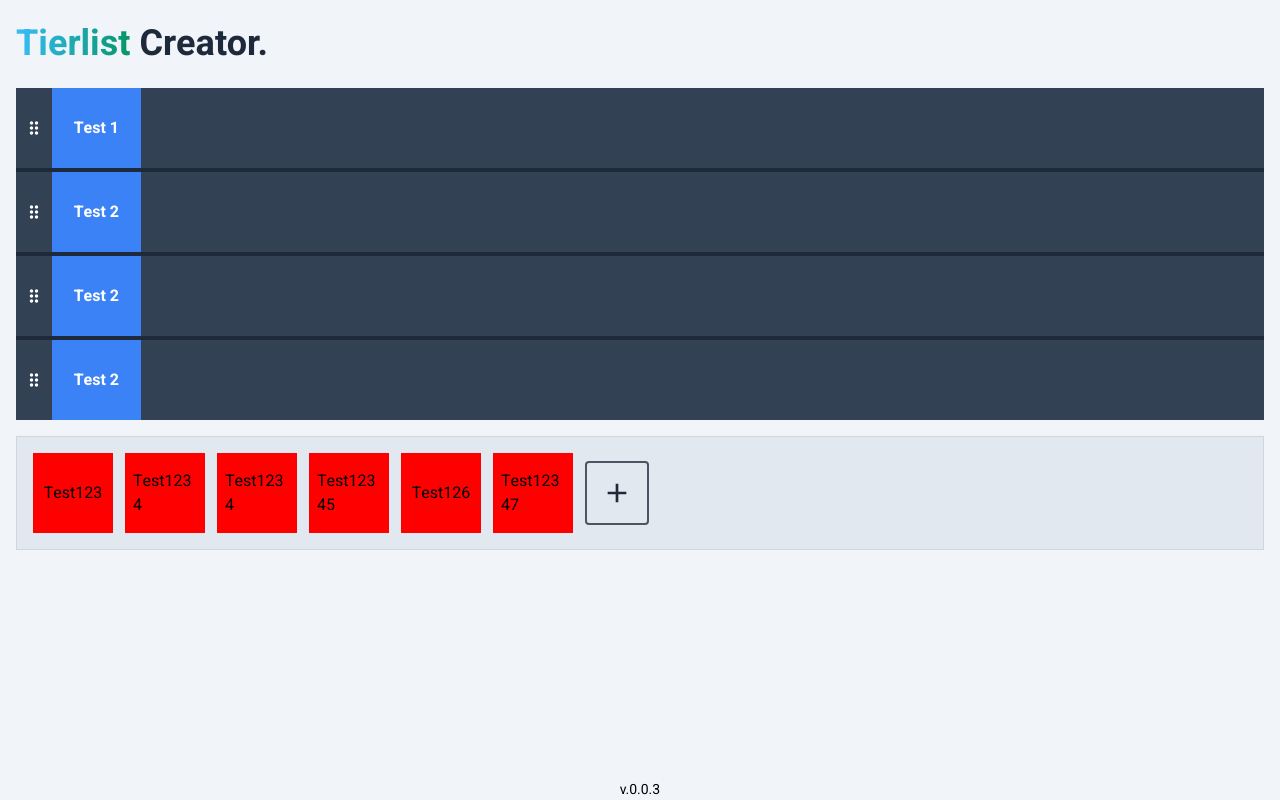
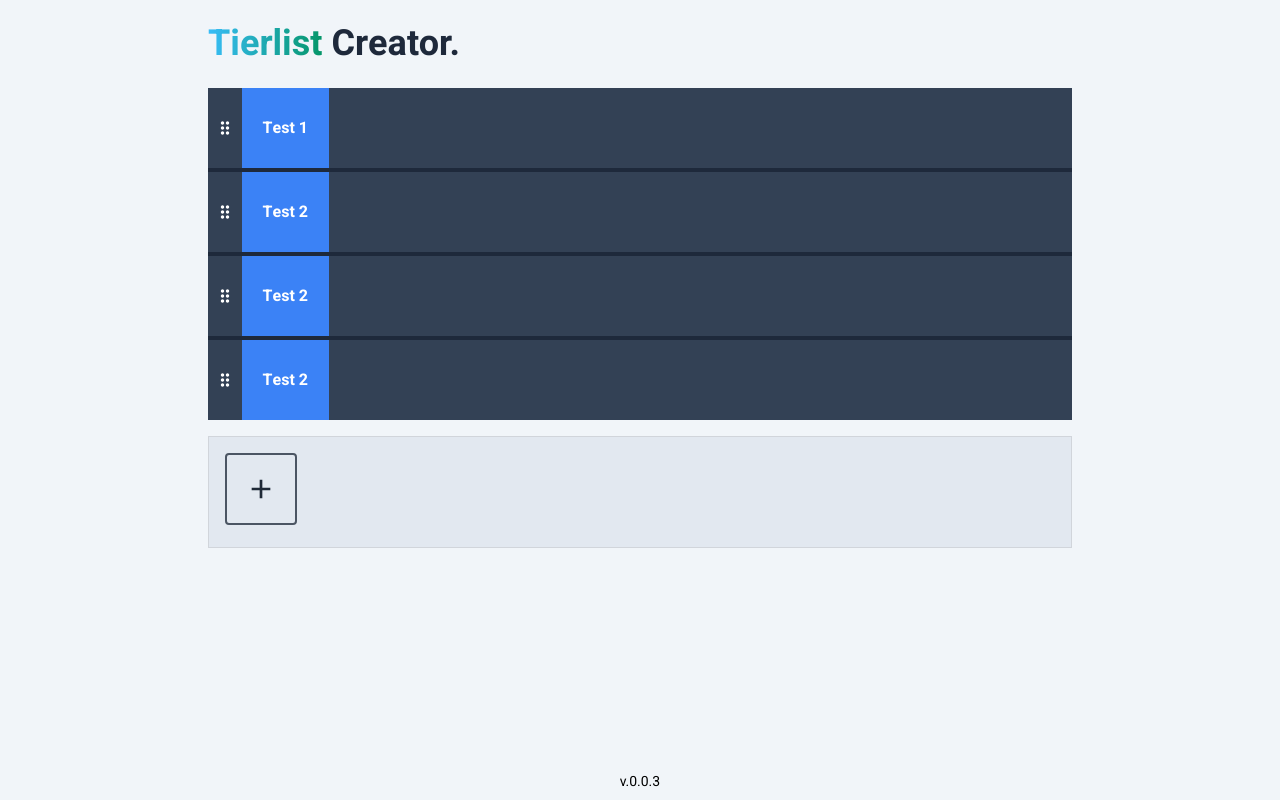
Before and after one commit to atlars/tier-list, a Vue app: page / in a window 1280 px wide. Built offline with nearby package versions, Linux system fonts and the light colour scheme.

Commit message:
feature: uuids for elements and other improvements

```diff
--- a/package.json
+++ b/package.json
@@ -3,7 +3,7 @@
   "version": "0.0.0",
   "private": true,
   "scripts": {
-    "dev": "vite",
+    "dev": "vite --host 0.0.0.0",
     "build": "run-p type-check \"build-only {@}\" --",
     "preview": "vite preview",
     "build-only": "vite build",
@@ -14,6 +14,7 @@
   "dependencies": {
     "@vueuse/core": "^10.6.1",
     "pinia": "^2.1.7",
+    "uuid": "^9.0.1",
     "vue": "^3.3.4",
     "vue-router": "^4.2.5",
     "vuedraggable": "^4.1.0"
@@ -22,6 +23,7 @@
     "@rushstack/eslint-patch": "^1.3.3",
     "@tsconfig/node18": "^18.2.2",
     "@types/node": "^18.18.5",
+    "@types/uuid": "^9.0.7",
     "@vitejs/plugin-vue": "^4.4.0",
     "@vue/eslint-config-prettier": "^8.0.0",
     "@vue/eslint-config-typescript": "^12.0.0",
--- a/src/App.vue
+++ b/src/App.vue
@@ -3,7 +3,7 @@ import TierList from './views/TierList.vue'
 </script>
 
 <template>
-  <div class="flex flex-col min-h-screen mx-4">
+  <div class="flex flex-col min-h-screen mx-4 md:mx-12 xl:mx-52">
     <main class="flex-1">
       <h1 class="my-6 text-4xl font-bold text-slate-800">
         <span class="bg-gradient-to-r from-sky-400 to-emerald-600 bg-clip-text text-transparent"
@@ -13,6 +13,6 @@ import TierList from './views/TierList.vue'
       </h1>
       <TierList />
     </main>
-    <footer class=" font-thin text-sm text-center">v.0.0.3</footer>
+    <footer class="font-thin text-sm text-center my-2">v.0.0.3</footer>
   </div>
 </template>
--- a/src/components/ContextMenu.vue
+++ b/src/components/ContextMenu.vue
@@ -93,13 +93,13 @@ defineExpose({
         <a
           class="px-4 py-2 hover:bg-gray-100 dark:hover:bg-gray-600 dark:hover:text-white"
           :class="{ 'flex items-center justify-start gap-1 ': item.icon }"
-          @click="menuItemClicked(item.name)"
+          @click.prevent="menuItemClicked(item.name)"
         >
           <span v-if="item.icon === 'edit'">
             <svg
               xmlns="http://www.w3.org/2000/svg"
               viewBox="0 -960 960 960"
-              class="h-5 w-5 fill-gray-800"
+              class="h-5 w-5 fill-gray-800 dark:fill-white"
             >
               <path
                 d="M200-200h57l391-391-57-57-391 391v57Zm-80 80v-170l528-527q12-11 26.5-17t30.5-6q16 0 31 6t26 18l55 56q12 11 17.5 26t5.5 30q0 16-5.5 30.5T817-647L290-120H120Zm640-584-56-56 56 56Zm-141 85-28-29 57 57-29-28Z"
@@ -110,7 +110,7 @@ defineExpose({
             <svg
               xmlns="http://www.w3.org/2000/svg"
               viewBox="0 -960 960 960"
-              class="h-5 w-5 fill-gray-800"
+              class="h-5 w-5 fill-gray-800 dark:fill-white"
             >
               <path
                 d="M280-120q-33 0-56.5-23.5T200-200v-520h-40v-80h200v-40h240v40h200v80h-40v520q0 33-23.5 56.5T680-120H280Zm400-600H280v520h400v-520ZM360-280h80v-360h-80v360Zm160 0h80v-360h-80v360ZM280-720v520-520Z"
--- a/src/components/ElementDialog.vue
+++ b/src/components/ElementDialog.vue
@@ -2,6 +2,7 @@
 import type { TierElementData } from '@/views/TierList.vue'
 import { onClickOutside } from '@vueuse/core'
 import { ref } from 'vue'
+import { v4 as uuid } from 'uuid';
 
 const isVisible = ref(false)
 const modal = ref<HTMLElement | null>(null)
@@ -13,11 +14,11 @@ const editElement = ref(false)
 
 function open(element?: TierElementData) {
   editElement.value = element != undefined
-  console.log(editElement.value)
   tierElement.value = {
     ...templateElement,
     ...element
   }
+  if(!editElement.value) tierElement.value.id = uuid()
   isVisible.value = true
 }
 
@@ -96,7 +97,7 @@ defineExpose({
                   class="rounded-e-0 inline-flex items-center rounded-s-md border border-gray-300 bg-gray-200 px-3 text-sm text-gray-900 dark:border-gray-600 dark:bg-gray-600 dark:text-gray-400"
                 >
                   <svg
-                    class="h-6 w-6 fill-gray-600"
+                    class="h-6 w-6 fill-gray-600 dark:fill-white"
                     xmlns="http://www.w3.org/2000/svg"
                     viewBox="0 -960 960 960"
                   >
@@ -112,7 +113,7 @@ defineExpose({
                   v-model="tierElement.imageUrl"
                 />
               </div>
-              <span class="px-4">or</span>
+              <span class="px-4 dark:text-white">or</span>
               <input
                 id="style1"
                 class="h-12 w-12 cursor-pointer appearance-none bg-transparent"
--- a/src/views/TierList.vue
+++ b/src/views/TierList.vue
@@ -42,38 +42,7 @@ const tierRows = ref<TierRowData[]>([
   }
 ])
 
-const availableElements = ref<TierElementData[]>([
-  {
-    id: '0',
-    name: 'Test123',
-    color: '#FF0000'
-  },
-  {
-    id: '1',
-    name: 'Test1234',
-    color: '#FF0000'
-  },
-  {
-    id: '2',
-    name: 'Test1234',
-    color: '#FF0000'
-  },
-  {
-    id: '3',
-    name: 'Test12345',
-    color: '#FF0000'
-  },
-  {
-    id: '4',
-    name: 'Test126',
-    color: '#FF0000'
-  },
-  {
-    id: '5',
-    name: 'Test12347',
-    color: '#FF0000'
-  }
-])
+const availableElements = ref<TierElementData[]>([])
 
 const drag = ref(false)
 
@@ -93,6 +62,10 @@ const contextMenuItems: ContextMenuItem[] = [
 
 function openContextMenu(event: MouseEvent, tierElement: TierElementData) {
   contextMenu.value?.open(event, tierElement)
+}
+
+function closeContextMenu() {
+  contextMenu.value?.close()
 }
 
 function contextMenuItemSelected(name: string, tierElement: TierElementData) {
@@ -115,13 +88,13 @@ function elementDialogClosed(element: TierElementData, createElement: boolean) {
   }
 
   // Find and update edited element
-  let index = availableElements.value.findIndex(e => e.id === element.id)
-  if(index <= -1) {
-    tierRows.value.forEach(row => {
-      index = row.elements.findIndex(e => e.id === element.id)
-      if(index <= 0) row.elements[index] = element
+  let index = availableElements.value.findIndex((e) => e.id === element.id)
+  if (index <= -1) {
+    tierRows.value.forEach((row) => {
+      index = row.elements.findIndex((e) => e.id === element.id)
+      if (index <= 0) row.elements[index] = element
     })
-  }else{
+  } else {
     availableElements.value[index] = element
   }
 }
@@ -162,6 +135,7 @@ function elementDialogClosed(element: TierElementData, createElement: boolean) {
                 type: 'transition-group',
                 class: 'flex flex-row w-full gap-1 flex-wrap items-start mx-1'
               }"
+              @start="closeContextMenu"
             >
               <template #item="{ element }">
                 <TierElement
@@ -176,7 +150,7 @@ function elementDialogClosed(element: TierElementData, createElement: boolean) {
     </draggable>
 
     <!--- Available tier items -->
-    <div class="mt-4 min-h-[6.5rem] border border-gray-300 bg-slate-200 p-4">
+    <div class="mt-4 min-h-[7.0rem] border border-gray-300 bg-slate-200 p-4">
       <draggable
         :list="availableElements"
         item-key="id"
@@ -186,6 +160,7 @@ function elementDialogClosed(element: TierElementData, createElement: boolean) {
           name: 'available-element',
           class: 'flex flex-row flex-wrap items-center w-full gap-3'
         }"
+        @start="closeContextMenu"
       >
         <template #item="{ element }">
           <TierElement :element="element" @contextmenu.prevent="openContextMenu($event, element)" />
@@ -193,7 +168,7 @@ function elementDialogClosed(element: TierElementData, createElement: boolean) {
 
         <template #footer>
           <div
-            class="marker flex h-16 w-16 cursor-pointer items-center justify-center rounded border-2 border-gray-600 transition-transform hover:scale-105"
+            class="marker flex h-18 w-18 cursor-pointer items-center justify-center rounded border-2 border-gray-600 transition-transform hover:scale-105"
             @click="elementDialog?.open()"
           >
             <svg
```
Also changed, not shown: 1 other file (tests, documents, lock files or other folders).
